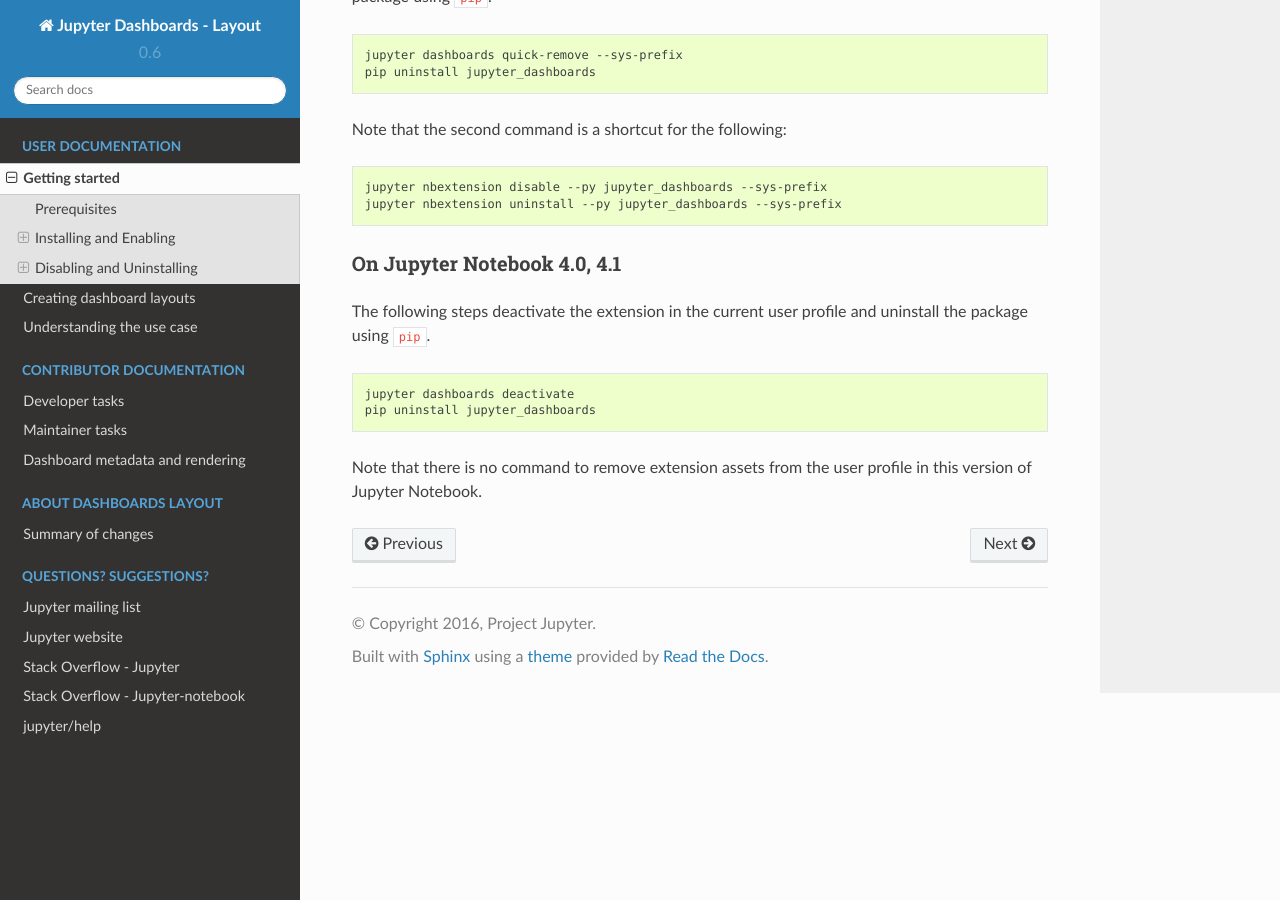
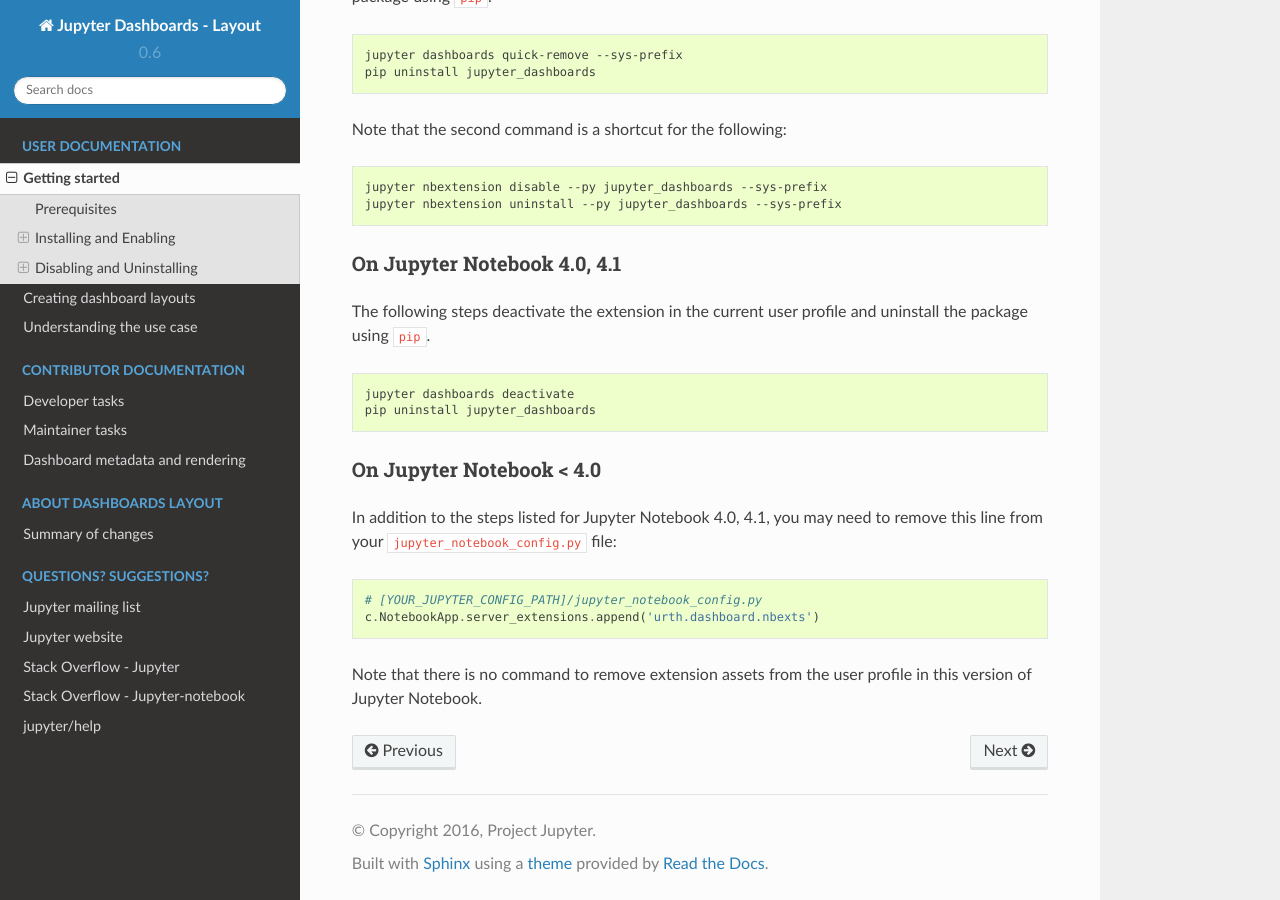
Before and after one commit to jupyter/dashboards, a Sphinx documentation site: the page built from docs/source/getting-started.md, in a window 1280 px wide and 900 px high, scrolled down 1221 px. Built offline with Sphinx 7.4.7 and the Read the Docs theme 2.0.0, drawn with Linux system fonts in a browser that asks for light colours.

Commit message:
Add uninstall instructions for version 0.4
Fixes https://github.com/jupyter-incubator/dashboards/issues/272

````diff
--- a/docs/source/getting-started.md
+++ b/docs/source/getting-started.md
@@ -64,4 +64,13 @@
 pip uninstall jupyter_dashboards
 ```
 
+### On Jupyter Notebook < 4.0
+
+In addition to the steps listed for Jupyter Notebook 4.0, 4.1, you may need to remove this line from your `jupyter_notebook_config.py` file:
+
+```python
+# [YOUR_JUPYTER_CONFIG_PATH]/jupyter_notebook_config.py
+c.NotebookApp.server_extensions.append('urth.dashboard.nbexts')
+```
+
 Note that there is no command to remove extension assets from the user profile in this version of Jupyter Notebook.
````
